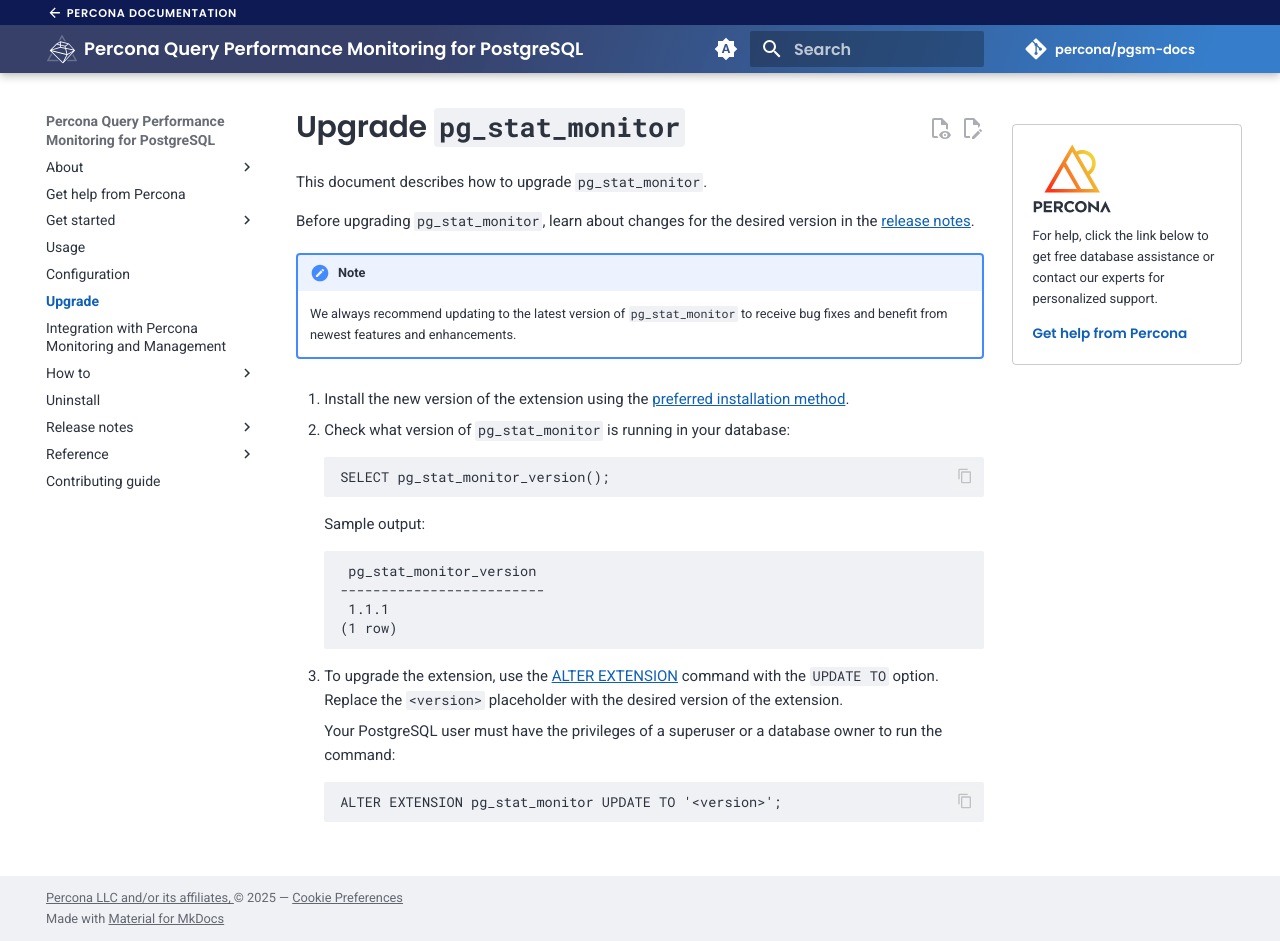
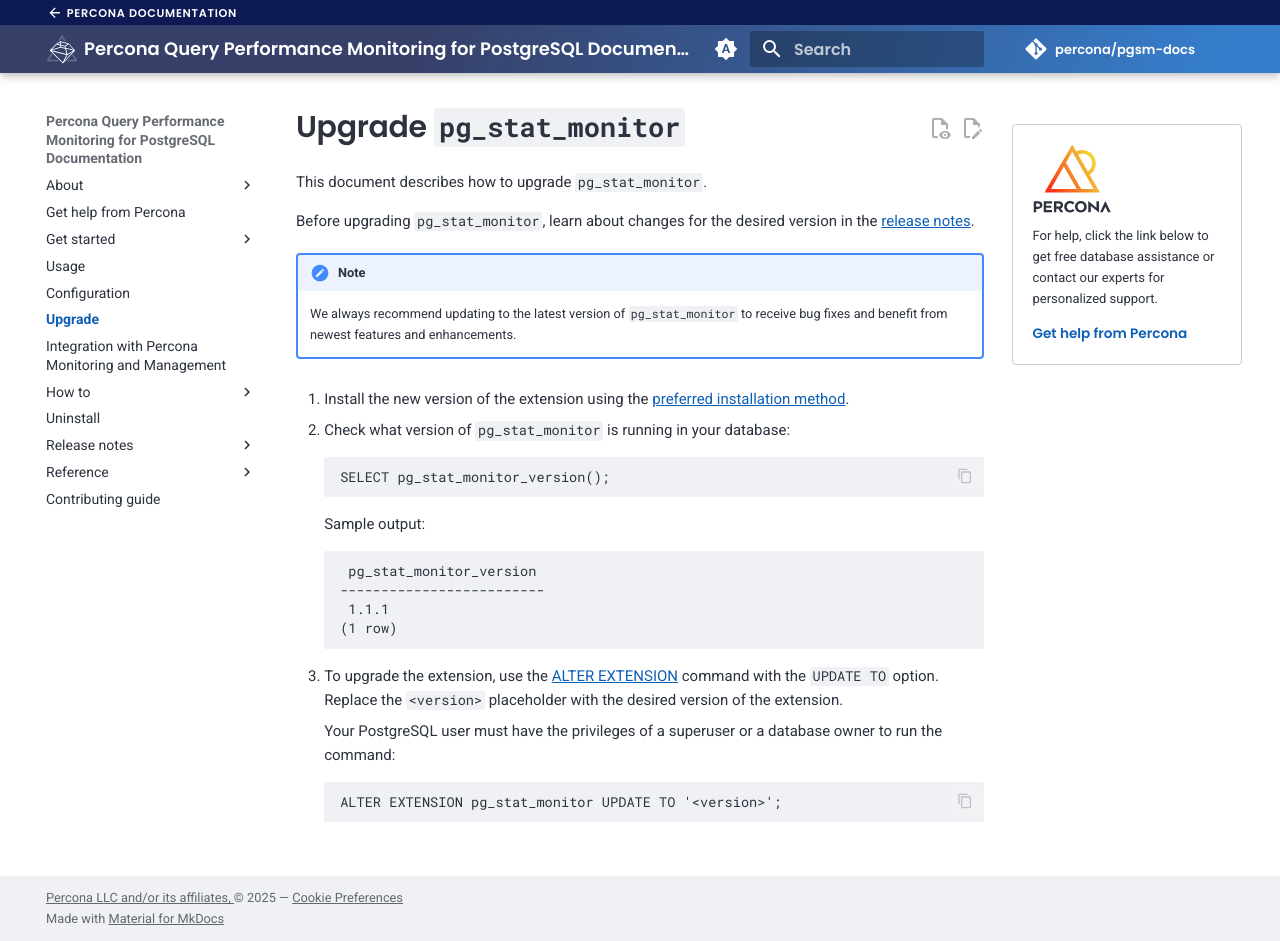
Before and after one commit to percona/pgsm-docs, an MkDocs documentation site: the page built from docs/upgrade.md, in a window 1280 px wide and 941 px high. Built offline with MkDocs 1.6.1 and Material for MkDocs 9.7.7, drawn with Linux system fonts in a browser that asks for light colours; nearby versions of some CDN libraries; comment, search, counter and statistics services are not loaded; the version menu is left out.

Commit message:
Update mkdocs.yml
add Documentation to site_name

```diff
--- a/mkdocs.yml
+++ b/mkdocs.yml
@@ -1,6 +1,6 @@
 # MkDocs general configuration
 
-site_name: Percona Query Performance Monitoring for PostgreSQL
+site_name: Percona Query Performance Monitoring for PostgreSQL Documentation
 site_description: Documentation
 site_author: Percona LLC
 copyright: >
```
